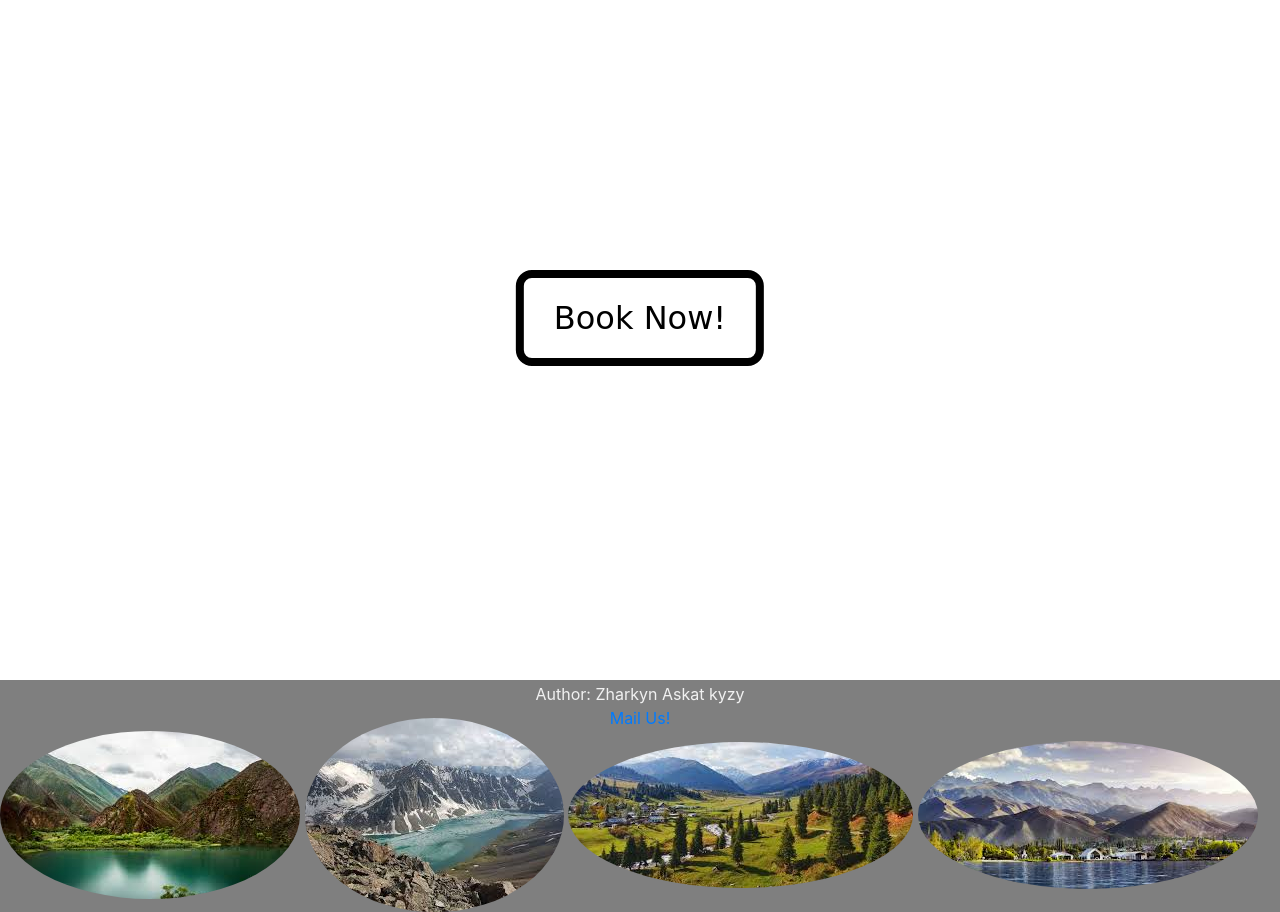
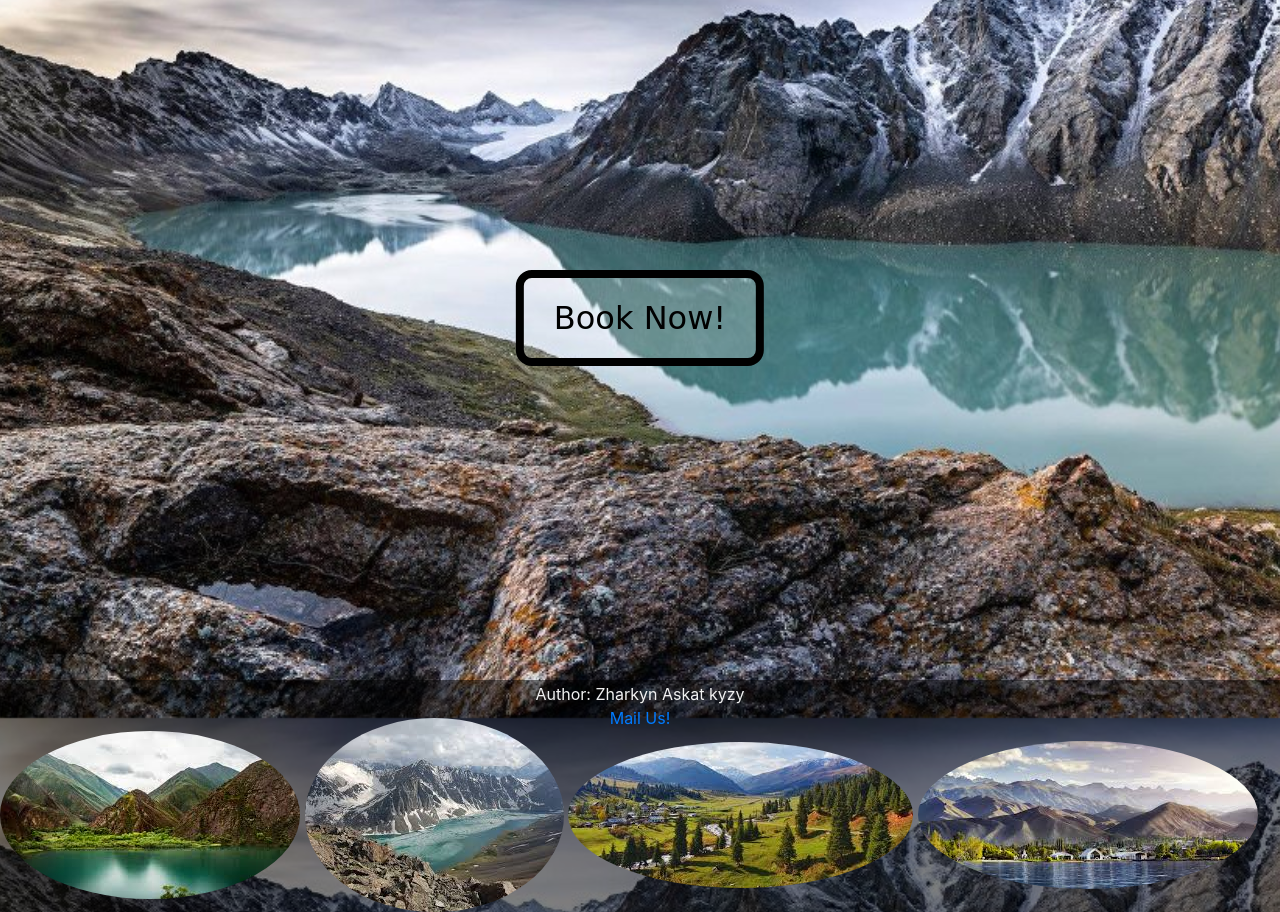
Before and after one commit to Zharkyn20/Zharkyn20.github.io, a plain HTML site: page index.html in a window 1280 px wide. Shown: the part 82-994 px from the top of the page. Drawn offline with nearby package versions, Linux system fonts and the light colour scheme.

Commit message:
Update mystyle.css

```diff
--- a/mystyle.css
+++ b/mystyle.css
@@ -1,5 +1,5 @@
 body {
-  background-image: url('/Web Project/media/backgr.jpg');
+  background-image: url('/media/backgr.jpg');
   background-repeat: no-repeat;
   background-attachment: fixed;
   background-size: cover;
```
